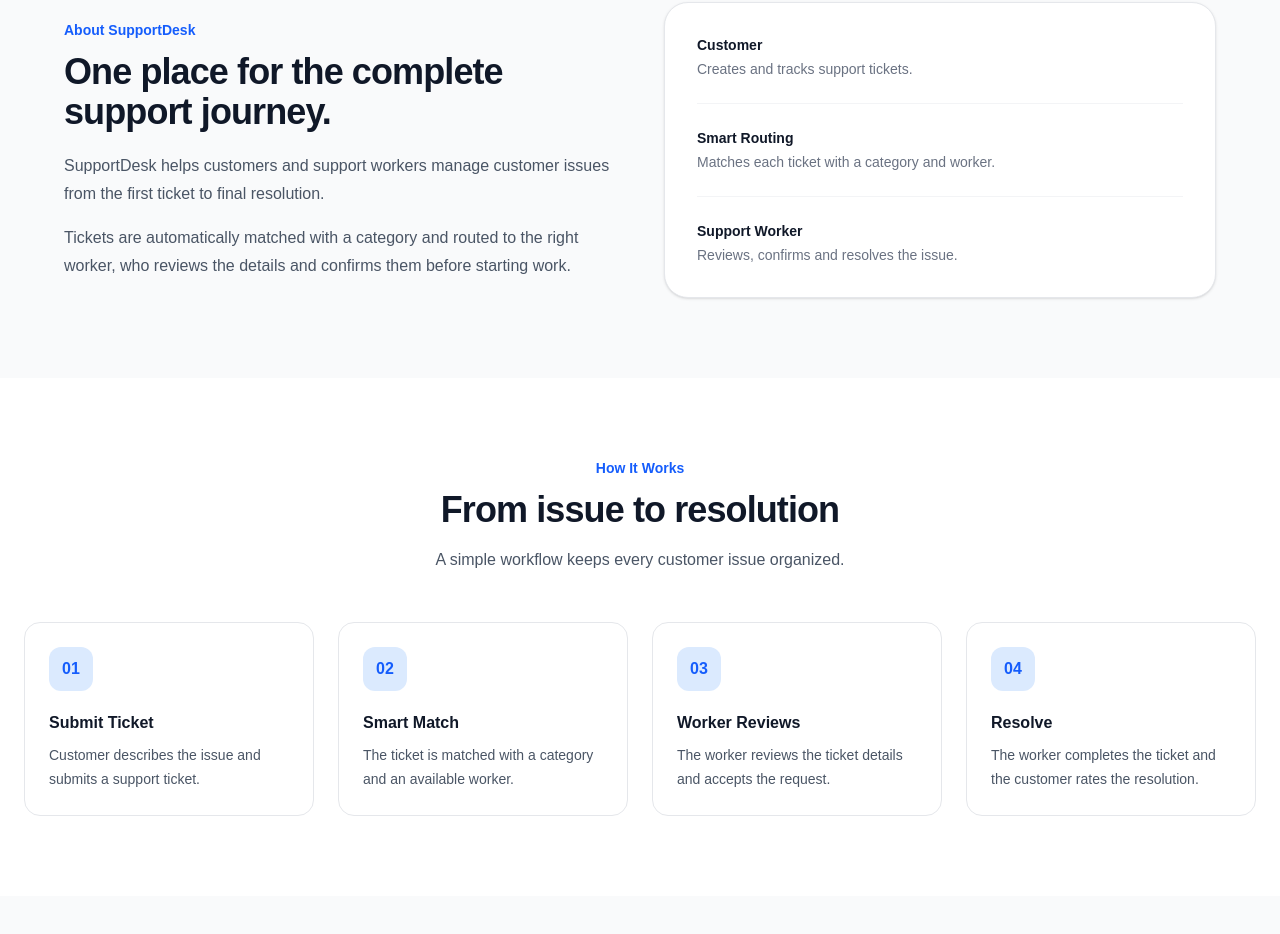
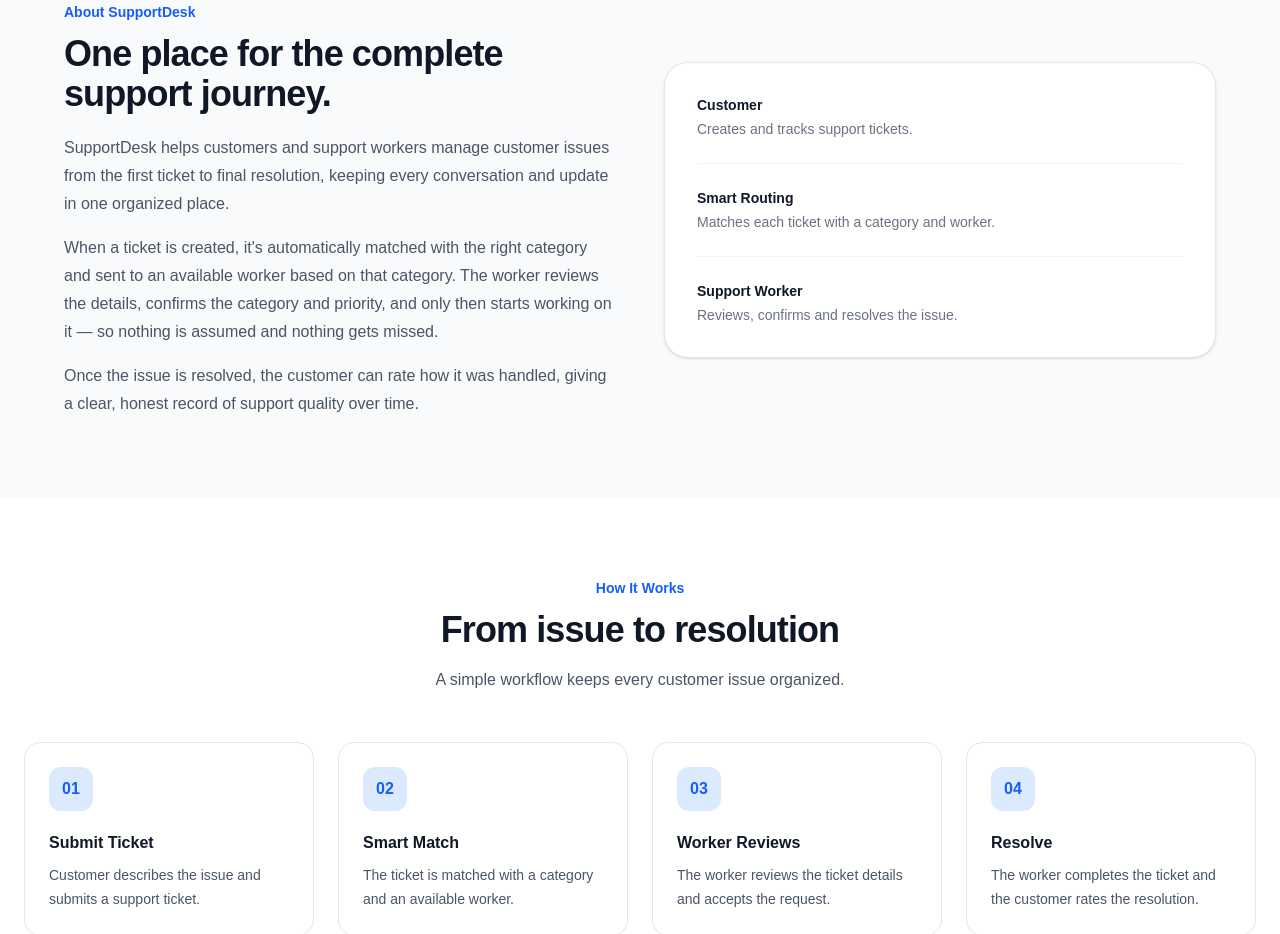
Before and after one commit to dua-muhammad-ibraheem/hack-frontent, a React (Vite) app: page / in a window 1280 px wide. Shown: the part 880-1814 px from the top of the page. Built offline with nearby package versions, Linux system fonts and the light colour scheme.

Commit message:
expand About section with more workflow detail

```diff
--- a/src/pages/Home.jsx
+++ b/src/pages/Home.jsx
@@ -196,16 +196,25 @@ const Home = () => {
                 One place for the complete support journey.
               </h2>
 
-              <p className="mt-5 leading-7 text-gray-600">
-                SupportDesk helps customers and support workers manage
-                customer issues from the first ticket to final resolution.
-              </p>
+            <p className="mt-5 leading-7 text-gray-600">
+  SupportDesk helps customers and support workers manage
+  customer issues from the first ticket to final resolution,
+  keeping every conversation and update in one organized place.
+</p>
 
-              <p className="mt-4 leading-7 text-gray-600">
-                Tickets are automatically matched with a category and
-                routed to the right worker, who reviews the details and
-                confirms them before starting work.
-              </p>
+<p className="mt-4 leading-7 text-gray-600">
+  When a ticket is created, it's automatically matched with the
+  right category and sent to an available worker based on that
+  category. The worker reviews the details, confirms the
+  category and priority, and only then starts working on it —
+  so nothing is assumed and nothing gets missed.
+</p>
+
+<p className="mt-4 leading-7 text-gray-600">
+  Once the issue is resolved, the customer can rate how it was
+  handled, giving a clear, honest record of support quality over
+  time.
+</p>
             </motion.div>
 
             <motion.div
```
